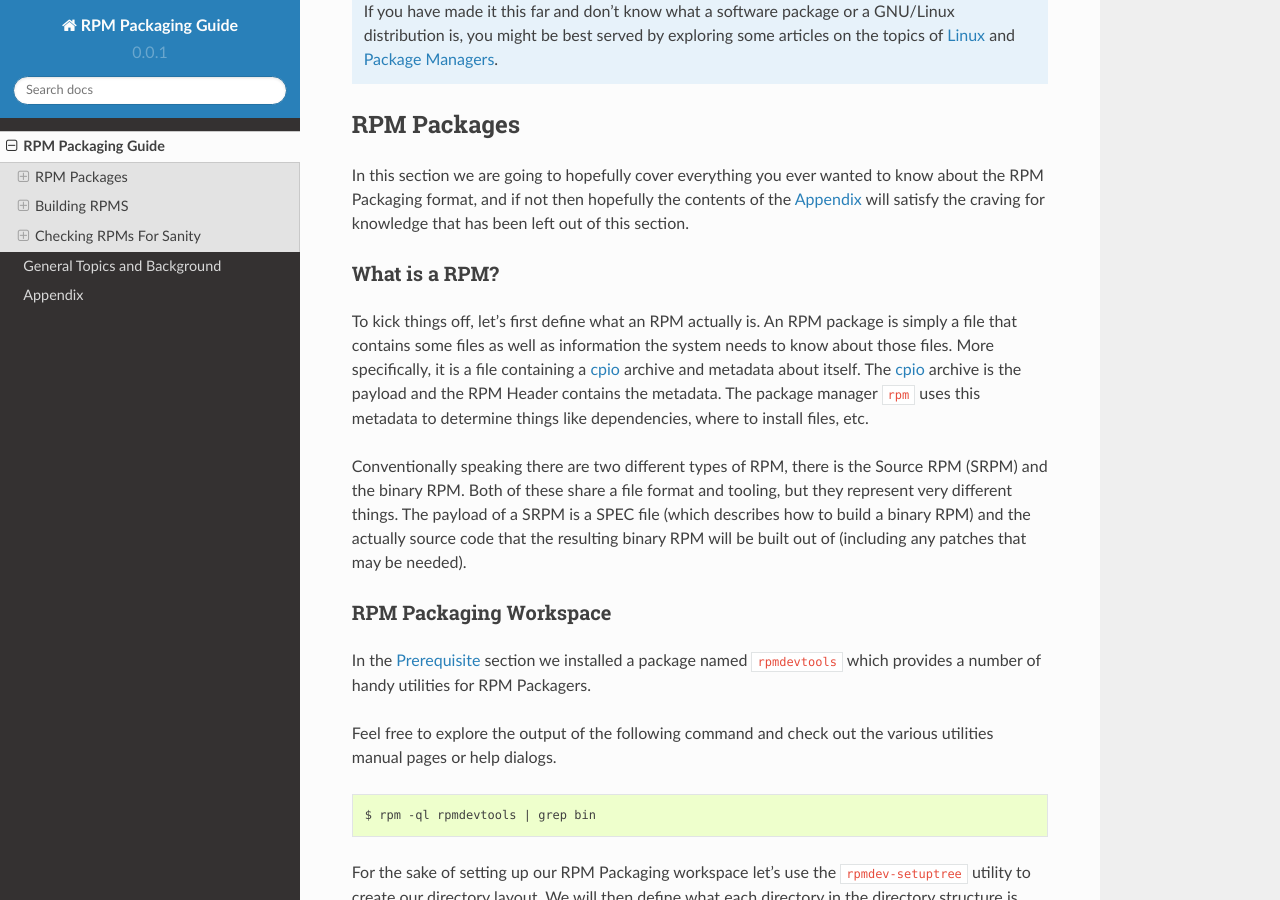
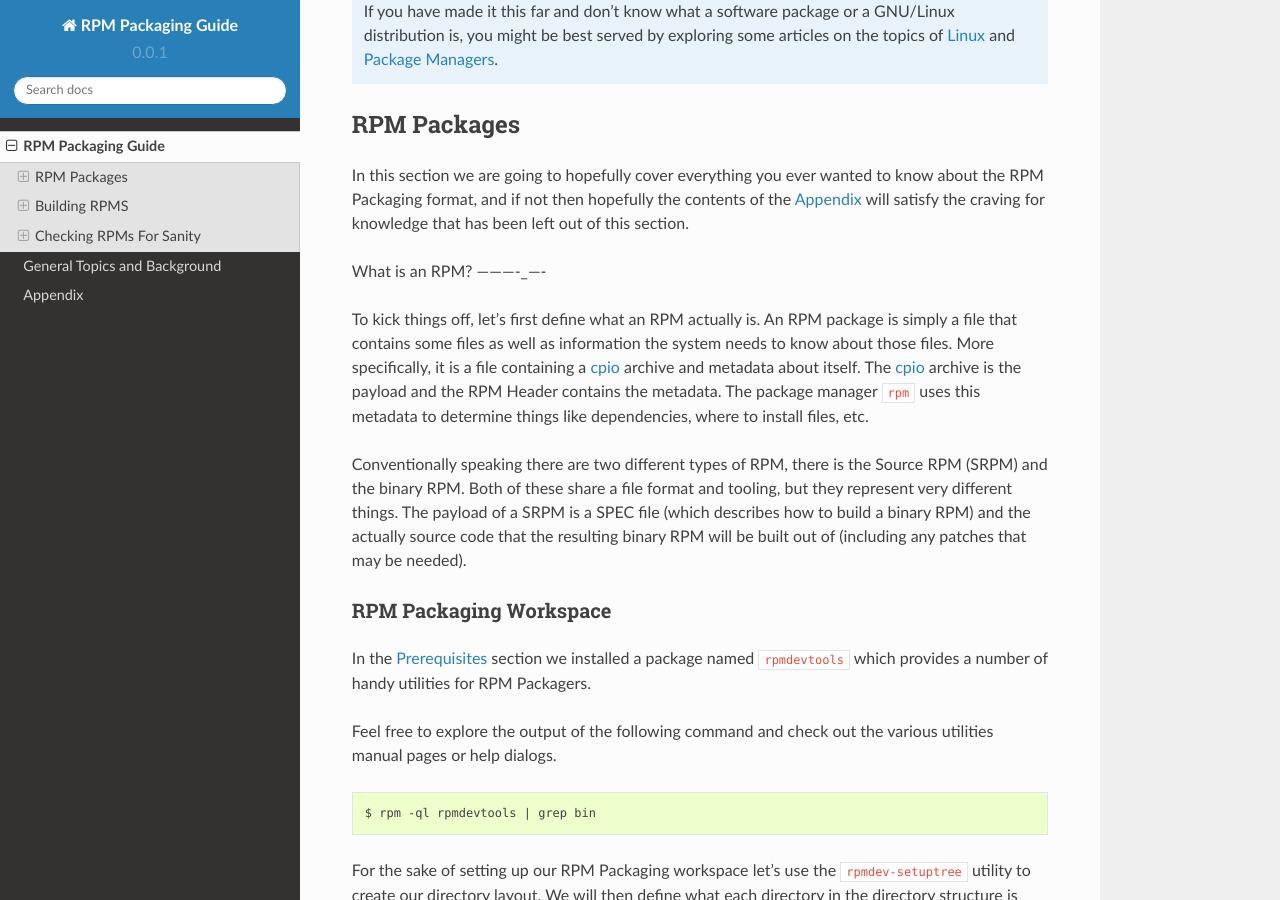
Before and after one commit to redhat-developer/rpm-packaging-guide, a Sphinx documentation site: the page built from source/rpm-guide.rst, in a window 1280 px wide and 900 px high, scrolled down 609 px. Built offline with Sphinx 7.4.7 and the Read the Docs theme 2.0.0, drawn with Linux system fonts in a browser that asks for light colours.

Commit message:
Update rpm-guide.rst
Corrected 2 minor grammatical issues:
What is a RPM? -> What is an RPM? for consistency with the rest of the documentation
in RPM Packaging Workspace, changed the Prerequisite link to Prerequisites, to match the section name.

```diff
--- a/source/rpm-guide.rst
+++ b/source/rpm-guide.rst
@@ -37,8 +37,8 @@ know about the RPM Packaging format, and if not then hopefully the contents of
 the :ref:`Appendix <appendix>` will satisfy the craving for knowledge that has
 been left out of this section.
 
-What is a RPM?
---------------
+What is an RPM?
+----------_----
 
 To kick things off, let's first define what an RPM actually is. An RPM package
 is simply a file that contains some files as well as information the system
@@ -57,7 +57,7 @@ that may be needed).
 RPM Packaging Workspace
 -----------------------
 
-In the :ref:`Prerequisite <pre-req>` section we installed a package named
+In the :ref:`Prerequisites <pre-req>` section we installed a package named
 ``rpmdevtools`` which provides a number of handy utilities for RPM Packagers.
 
 Feel free to explore the output of the following command and check out the
```
